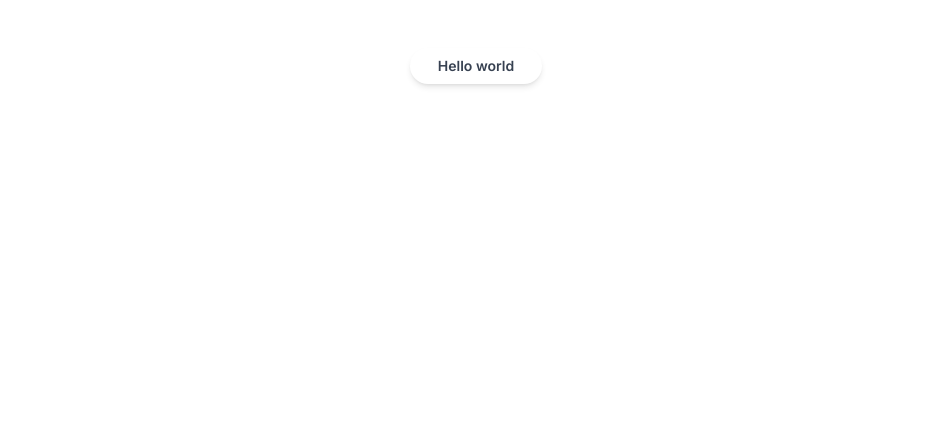
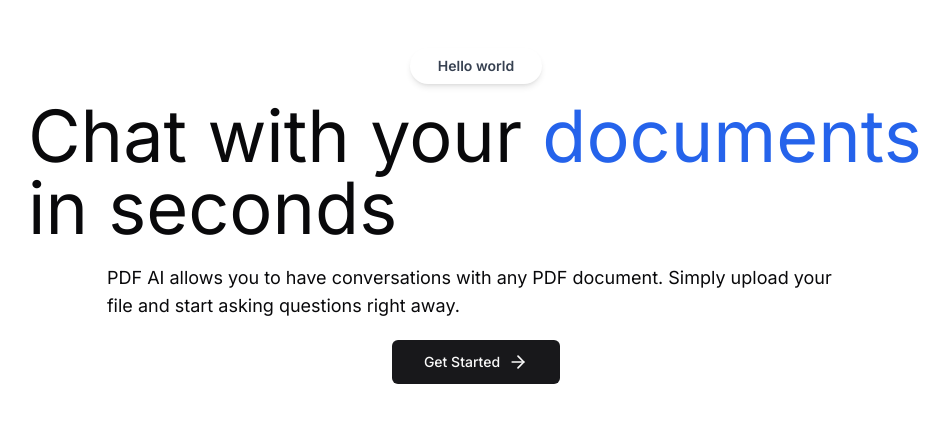
Before and after one commit to adeng21/pdf-ai, a Next.js app: page / in a window 1280 px wide. Shown: the part 112-534 px from the top of the page, without its empty margins (164-1113 px from the left). Built offline with nearby package versions, Linux system fonts and the light colour scheme.

Commit message:
packages and button

```diff
--- a/package.json
+++ b/package.json
@@ -9,8 +9,11 @@
     "lint": "next lint"
   },
   "dependencies": {
+    "@radix-ui/react-slot": "^1.0.2",
     "@tailwindcss/typography": "^0.5.10",
+    "class-variance-authority": "^0.7.0",
     "clsx": "^2.0.0",
+    "lucide-react": "^0.287.0",
     "next": "13.5.4",
     "react": "^18",
     "react-dom": "^18",
--- a/src/app/globals.css
+++ b/src/app/globals.css
@@ -2,50 +2,75 @@
 @tailwind components;
 @tailwind utilities;
 
-
 @layer base {
   :root {
     --background: 0 0% 100%;
-    --foreground: 20 14.3% 4.1%;
+    --foreground: 240 10% 3.9%;
+
     --card: 0 0% 100%;
-    --card-foreground: 20 14.3% 4.1%;
+    --card-foreground: 240 10% 3.9%;
+
     --popover: 0 0% 100%;
-    --popover-foreground: 20 14.3% 4.1%;
-    --primary: 24.6 95% 53.1%;
-    --primary-foreground: 60 9.1% 97.8%;
-    --secondary: 60 4.8% 95.9%;
-    --secondary-foreground: 24 9.8% 10%;
-    --muted: 60 4.8% 95.9%;
-    --muted-foreground: 25 5.3% 44.7%;
-    --accent: 60 4.8% 95.9%;
-    --accent-foreground: 24 9.8% 10%;
+    --popover-foreground: 240 10% 3.9%;
+
+    --primary: 240 5.9% 10%;
+    --primary-foreground: 0 0% 98%;
+
+    --secondary: 240 4.8% 95.9%;
+    --secondary-foreground: 240 5.9% 10%;
+
+    --muted: 240 4.8% 95.9%;
+    --muted-foreground: 240 3.8% 46.1%;
+
+    --accent: 240 4.8% 95.9%;
+    --accent-foreground: 240 5.9% 10%;
+
     --destructive: 0 84.2% 60.2%;
-    --destructive-foreground: 60 9.1% 97.8%;
-    --border: 20 5.9% 90%;
-    --input: 20 5.9% 90%;
-    --ring: 24.6 95% 53.1%;
+    --destructive-foreground: 0 0% 98%;
+
+    --border: 240 5.9% 90%;
+    --input: 240 5.9% 90%;
+    --ring: 240 10% 3.9%;
+
     --radius: 0.5rem;
   }
 
   .dark {
-    --background: 20 14.3% 4.1%;
-    --foreground: 60 9.1% 97.8%;
-    --card: 20 14.3% 4.1%;
-    --card-foreground: 60 9.1% 97.8%;
-    --popover: 20 14.3% 4.1%;
-    --popover-foreground: 60 9.1% 97.8%;
-    --primary: 20.5 90.2% 48.2%;
-    --primary-foreground: 60 9.1% 97.8%;
-    --secondary: 12 6.5% 15.1%;
-    --secondary-foreground: 60 9.1% 97.8%;
-    --muted: 12 6.5% 15.1%;
-    --muted-foreground: 24 5.4% 63.9%;
-    --accent: 12 6.5% 15.1%;
-    --accent-foreground: 60 9.1% 97.8%;
-    --destructive: 0 72.2% 50.6%;
-    --destructive-foreground: 60 9.1% 97.8%;
-    --border: 12 6.5% 15.1%;
-    --input: 12 6.5% 15.1%;
-    --ring: 20.5 90.2% 48.2%;
+    --background: 240 10% 3.9%;
+    --foreground: 0 0% 98%;
+
+    --card: 240 10% 3.9%;
+    --card-foreground: 0 0% 98%;
+
+    --popover: 240 10% 3.9%;
+    --popover-foreground: 0 0% 98%;
+
+    --primary: 0 0% 98%;
+    --primary-foreground: 240 5.9% 10%;
+
+    --secondary: 240 3.7% 15.9%;
+    --secondary-foreground: 0 0% 98%;
+
+    --muted: 240 3.7% 15.9%;
+    --muted-foreground: 240 5% 64.9%;
+
+    --accent: 240 3.7% 15.9%;
+    --accent-foreground: 0 0% 98%;
+
+    --destructive: 0 62.8% 30.6%;
+    --destructive-foreground: 0 0% 98%;
+
+    --border: 240 3.7% 15.9%;
+    --input: 240 3.7% 15.9%;
+    --ring: 240 4.9% 83.9%;
   }
 }
+
+@layer base {
+  * {
+    @apply border-border;
+  }
+  body {
+    @apply bg-background text-foreground;
+  }
+}
--- a/src/app/page.tsx
+++ b/src/app/page.tsx
@@ -1,5 +1,8 @@
 import Image from 'next/image'
 import MaxWidthWrapper from '@/components/MaxWidthWrapper'
+import Link from 'next/link'
+import {ArrowRight} from 'lucide-react'
+import { buttonVariants } from '@/components/ui/button'
 
 export default function Home() {
   return (
@@ -9,6 +12,15 @@ export default function Home() {
           Hello world
         </p>
       </div>
+      <h1 className='max-w-4xl text-5xl fond-bold md:text-6xl lg:text-7xl'>
+        Chat with your <span className='text-blue-600'>documents</span> in seconds
+      </h1>
+      <p className='mt-5 max-w-prose text-zin-700 sm:text-lg'>
+        PDF AI allows you to have conversations with any PDF document. Simply upload your file and start asking questions right away.
+      </p>
+      <Link className={buttonVariants({ size: 'lg', className: 'mt-5'})} target='_blank' href='/dashboard'>
+        Get Started <ArrowRight className='ml-2 h-5 w-5' />
+      </Link>
     </MaxWidthWrapper>
   )
 }
--- /dev/null
+++ b/src/components/ui/button.tsx
@@ -0,0 +1,56 @@
+import * as React from "react"
+import { Slot } from "@radix-ui/react-slot"
+import { cva, type VariantProps } from "class-variance-authority"
+
+import { cn } from "@/lib/utils"
+
+const buttonVariants = cva(
+  "inline-flex items-center justify-center rounded-md text-sm font-medium ring-offset-background transition-colors focus-visible:outline-none focus-visible:ring-2 focus-visible:ring-ring focus-visible:ring-offset-2 disabled:pointer-events-none disabled:opacity-50",
+  {
+    variants: {
+      variant: {
+        default: "bg-primary text-primary-foreground hover:bg-primary/90",
+        destructive:
+          "bg-destructive text-destructive-foreground hover:bg-destructive/90",
+        outline:
+          "border border-input bg-background hover:bg-accent hover:text-accent-foreground",
+        secondary:
+          "bg-secondary text-secondary-foreground hover:bg-secondary/80",
+        ghost: "hover:bg-accent hover:text-accent-foreground",
+        link: "text-primary underline-offset-4 hover:underline",
+      },
+      size: {
+        default: "h-10 px-4 py-2",
+        sm: "h-9 rounded-md px-3",
+        lg: "h-11 rounded-md px-8",
+        icon: "h-10 w-10",
+      },
+    },
+    defaultVariants: {
+      variant: "default",
+      size: "default",
+    },
+  }
+)
+
+export interface ButtonProps
+  extends React.ButtonHTMLAttributes<HTMLButtonElement>,
+    VariantProps<typeof buttonVariants> {
+  asChild?: boolean
+}
+
+const Button = React.forwardRef<HTMLButtonElement, ButtonProps>(
+  ({ className, variant, size, asChild = false, ...props }, ref) => {
+    const Comp = asChild ? Slot : "button"
+    return (
+      <Comp
+        className={cn(buttonVariants({ variant, size, className }))}
+        ref={ref}
+        {...props}
+      />
+    )
+  }
+)
+Button.displayName = "Button"
+
+export { Button, buttonVariants }
--- a/tailwind.config.ts
+++ b/tailwind.config.ts
@@ -1,6 +1,5 @@
-import type { Config } from 'tailwindcss'
-
-const config: Config = {
+/** @type {import('tailwindcss').Config} */
+module.exports = {
   darkMode: ["class"],
   content: [
     './pages/**/*.{ts,tsx}',
@@ -73,7 +72,5 @@ const config: Config = {
       },
     },
   },
-  plugins: [require("tailwindcss-animate"), require("@tailwindcss/typography")],
+  plugins: [require("tailwindcss-animate")],
 }
-
-export default config;
```
Also changed, not shown: src/lib/utils.ts (+4 -4 lines), components.json (added), 1 other file (tests, documents, lock files or other folders).
